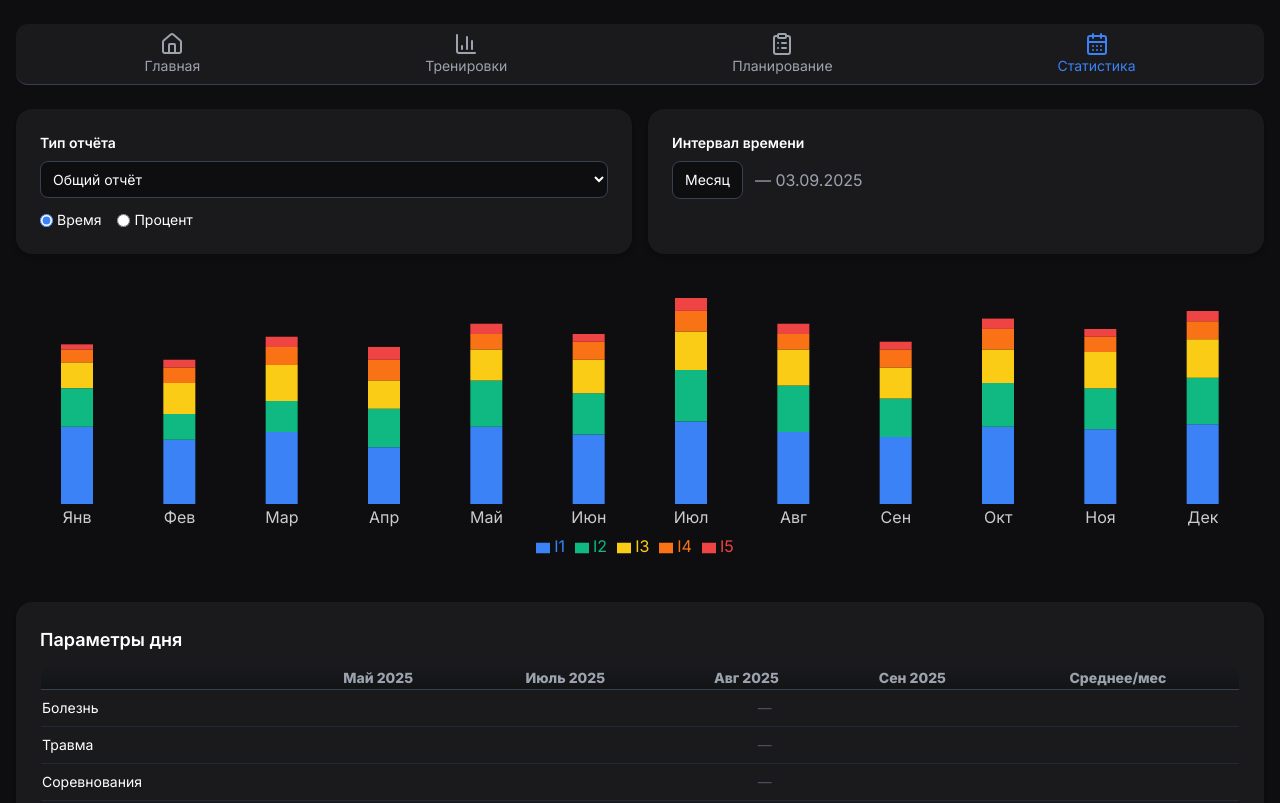
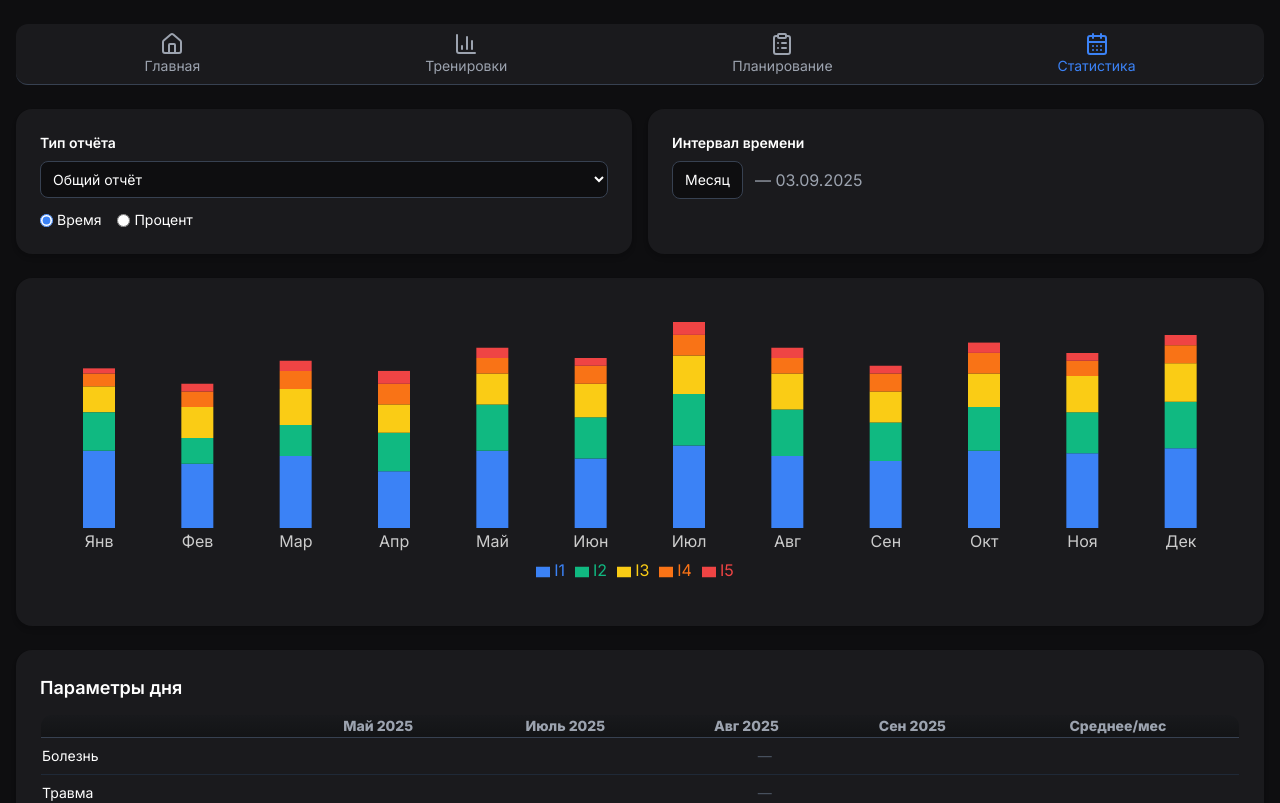
Before and after one commit to mbaliabin/dagbook-test, a React (Vite) app in the folder fasx-frontend/: page /statistics in a window 1280 px wide. Shown: the top 803 px of the page. Built offline with nearby package versions, Linux system fonts and the light colour scheme.

Commit message:
Доработка StatisticsPage.tsx 45

```diff
--- a/fasx-frontend/src/pages/StatisticsPage.tsx
+++ b/fasx-frontend/src/pages/StatisticsPage.tsx
@@ -100,25 +100,21 @@ export default function StatisticsPage() {
           </div>
         </div>
 
-        <ResponsiveContainer width="100%" height={300}>
-          <BarChart
-            data={mockData}
-            margin={{ top: 20, right: 10, left: 10, bottom: 20 }}
-          >
-            <XAxis dataKey="month" axisLine={false} tickLine={false} stroke="#ccc" />
-
-            {/* Убираем Tooltip полностью */}
-            {/* <Tooltip ... /> */}
-
-            <Legend wrapperStyle={{ color: "#fff" }} />
-
-            <Bar dataKey="I1" stackId="a" fill="#3b82f6" barSize={32} isAnimationActive={false} />
-            <Bar dataKey="I2" stackId="a" fill="#10b981" barSize={32} isAnimationActive={false} />
-            <Bar dataKey="I3" stackId="a" fill="#facc15" barSize={32} isAnimationActive={false} />
-            <Bar dataKey="I4" stackId="a" fill="#f97316" barSize={32} isAnimationActive={false} />
-            <Bar dataKey="I5" stackId="a" fill="#ef4444" barSize={32} isAnimationActive={false} />
-          </BarChart>
-        </ResponsiveContainer>
+        {/* Диаграмма */}
+        <div className="bg-[#1a1a1d] p-6 rounded-2xl shadow-md">
+          <ResponsiveContainer width="100%" height={300}>
+            <BarChart data={mockData} margin={{ top: 20, right: 10, left: 10, bottom: 20 }}>
+              <XAxis dataKey="month" axisLine={false} tickLine={false} stroke="#ccc" />
+              <Tooltip contentStyle={{ backgroundColor: "#1a1a1d", border: "1px solid #333", color: "#fff" }} />
+              <Legend wrapperStyle={{ color: "#fff" }} />
+              <Bar dataKey="I1" stackId="a" fill="#3b82f6" barSize={32} />
+              <Bar dataKey="I2" stackId="a" fill="#10b981" barSize={32} />
+              <Bar dataKey="I3" stackId="a" fill="#facc15" barSize={32} />
+              <Bar dataKey="I4" stackId="a" fill="#f97316" barSize={32} />
+              <Bar dataKey="I5" stackId="a" fill="#ef4444" barSize={32} />
+            </BarChart>
+          </ResponsiveContainer>
+        </div>
 
         {/* Таблицы */}
         <div className="bg-[#1a1a1d] p-6 rounded-2xl shadow-md">
```
